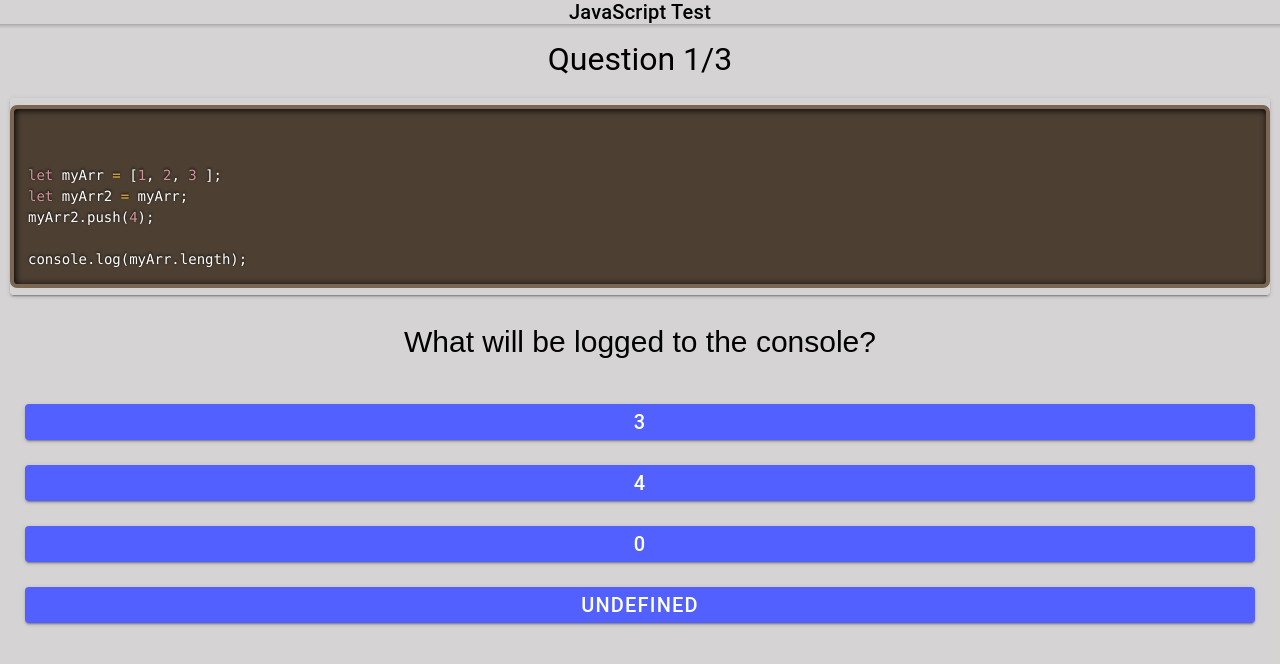
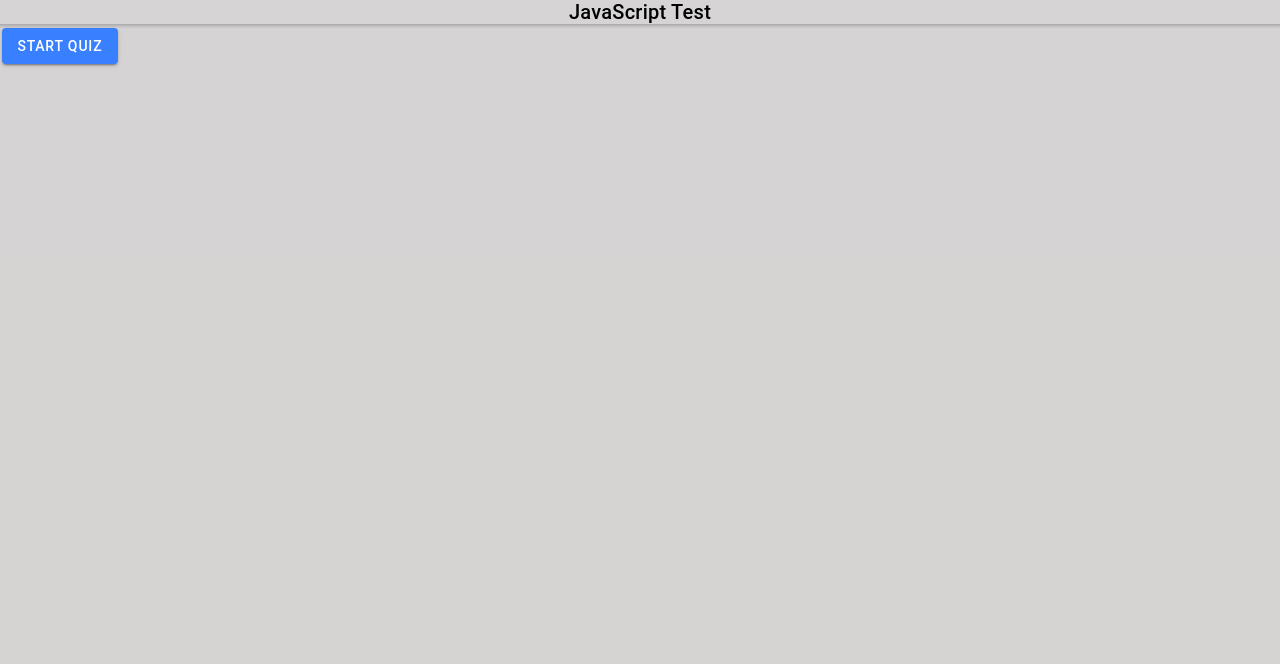
Before and after one commit to MahaLubbad/Maha-Individual, a React (Create React App) app: page /home in a window 1280 px wide. Shown: the top 664 px of the page. Built offline with nearby package versions, Linux system fonts and the light colour scheme.

Commit message:
add welcome page

```diff
--- a/src/App.tsx
+++ b/src/App.tsx
@@ -21,6 +21,7 @@ import '@ionic/react/css/display.css';
 
 /* Theme variables */
 import './theme/variables.css';
+import Quiz from './components/Quiz';
 
 setupIonicReact();
 
@@ -31,6 +32,9 @@ const App: React.FC = () => (
         <Route exact path="/home">
           <Home />
         </Route>
+        <Route exact path="/quiz">
+          <Quiz/>
+        </Route>
         <Route exact path="/">
           <Redirect to="/home" />
         </Route>
--- /dev/null
+++ b/src/components/Button.tsx
@@ -0,0 +1,12 @@
+import { IonButton } from "@ionic/react";
+import { Link } from "react-router-dom";
+//import './Button.css'
+
+const Button: React.FC = () => {
+    return (
+        <Link to="/Quiz">
+        <IonButton >Start Quiz</IonButton>
+        </Link>
+    );
+  };
+  export default Button;
--- /dev/null
+++ b/src/components/welcome.tsx
@@ -0,0 +1,21 @@
+import { IonContent } from "@ionic/react";
+import Button from './Button';
+//import { useState } from 'react';
+//import Dashboard from '../pages/Dashboard';
+
+const Welcome: React.FC = () => {
+//const [showDashboard, setShowDashboard] = useState(false)
+//   if(showDashboard) {
+//     setShowDashboard(true)
+//     return <Dashboard/>
+//   } else {
+    return (
+      <IonContent>
+        <Button />
+      </IonContent>
+    );
+  }
+
+
+
+  export default Welcome;
--- a/src/pages/Home.tsx
+++ b/src/pages/Home.tsx
@@ -1,5 +1,6 @@
 import { IonContent, IonHeader, IonPage, IonTitle} from '@ionic/react';
-import Quiz from '../components/Quiz';
+//import Quiz from '../components/Quiz';
+import Welcome from '../components/welcome';
 import './Home.css';
 
 const Home: React.FC = () => {
@@ -10,7 +11,7 @@ const Home: React.FC = () => {
      <IonTitle  class="ion-text-center">JavaScript Test</IonTitle>
      </IonHeader>
       <IonContent fullscreen>
-        <Quiz />
+        <Welcome/>
       </IonContent>
     </IonPage>
 
```
